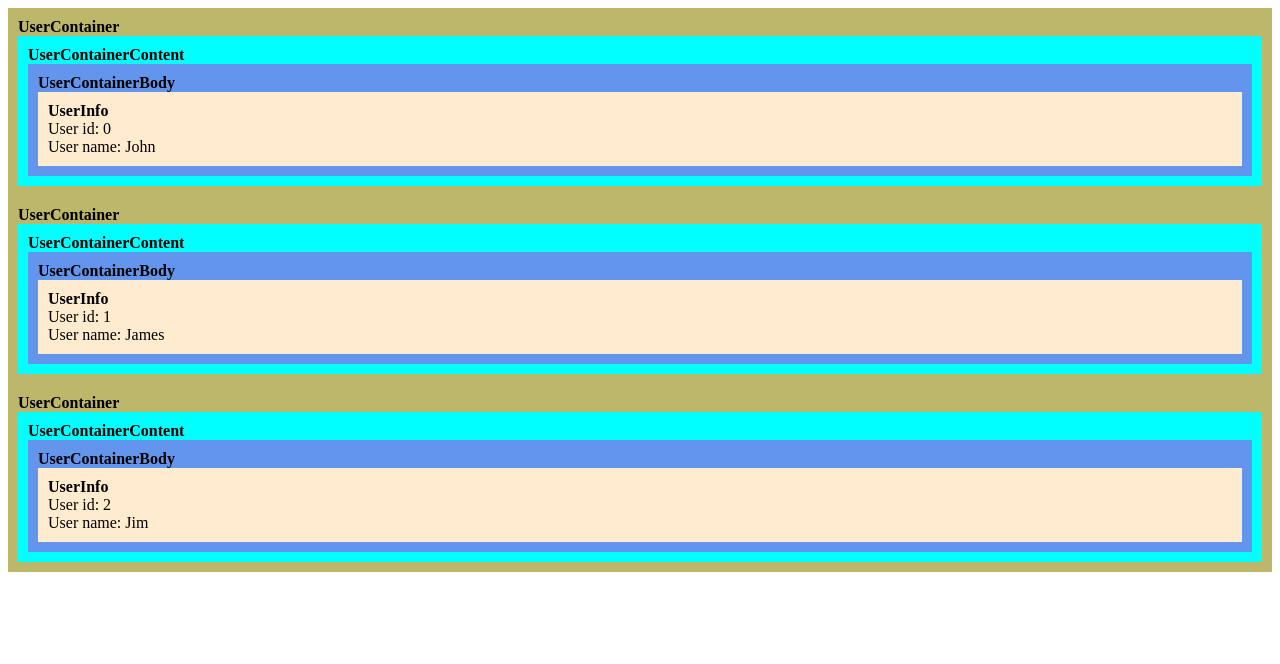
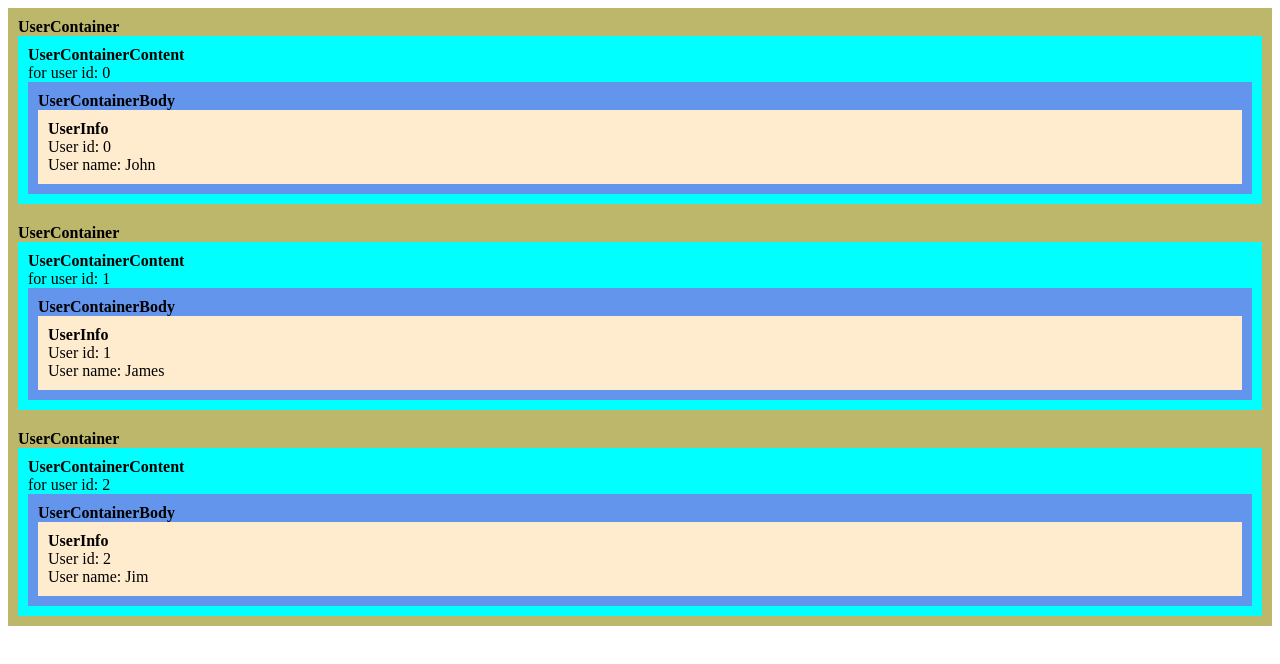
Before and after one commit to Toxe/react-context, a React (Create React App) app: page / in a window 1280 px wide. Shown: the top 664 px of the page. Built offline with nearby package versions, Linux system fonts and the light colour scheme; the HTML template or start-up script is replaced by a standard one.

Commit message:
Add additional use of user data

```diff
--- a/src/User.js
+++ b/src/User.js
@@ -14,6 +14,7 @@ function UserContainerContent(props) {
     return (
         <div className="UserContainerContent">
             <div className="title">UserContainerContent</div>
+            <div>for user id: {props.user.id}</div>
             <UserContainerBody user={props.user} />
         </div>
     );
```
